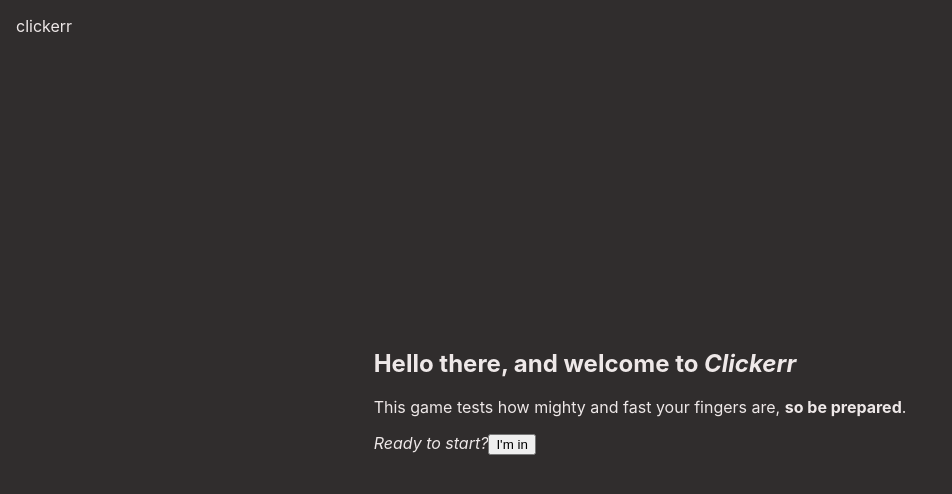
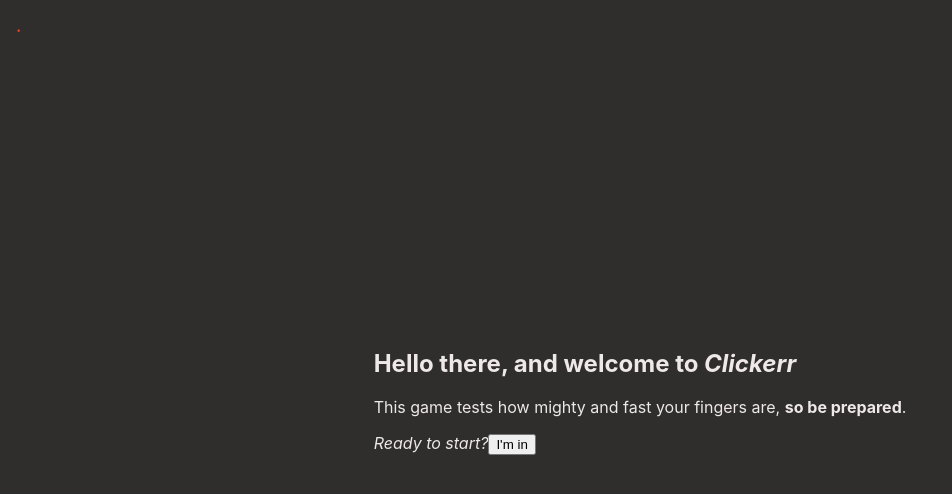
Before and after one commit to oddestdan/ng-01-clickerr, an Angular app: page / in a window 1280 px wide. Shown: the top 494 px of the page, without its empty margins (0-952 px from the left). Built offline with nearby package versions, Linux system fonts and the light colour scheme.

Commit message:
Update header component

```diff
--- a/src/app/header/header.component.html
+++ b/src/app/header/header.component.html
@@ -1,5 +1,3 @@
 <header class="header">
-  <span class="header__title">
-    {{ title }}
-  </span>
+  <span class="header__title">{{ title }} .</span>
 </header>
--- a/src/app/header/header.component.scss
+++ b/src/app/header/header.component.scss
@@ -2,4 +2,9 @@
   position: absolute;
   top: 1rem;
   left: 1rem;
+
+  &__title {
+    font-weight: bold;
+    color: #e64124;
+  }
 }
--- a/src/app/header/header.component.ts
+++ b/src/app/header/header.component.ts
@@ -1,16 +1,12 @@
-import { Component, OnInit } from '@angular/core';
+import { Component, OnInit, Input } from '@angular/core';
 
 @Component({
   selector: 'app-header',
   templateUrl: './header.component.html',
-  styleUrls: ['./header.component.scss']
+  styleUrls: ['./header.component.scss'],
 })
 export class HeaderComponent implements OnInit {
-  title = 'clickerr';
+  @Input() title: string;
 
-  constructor() { }
-
-  ngOnInit(): void {
-  }
-
+  ngOnInit(): void {}
 }
```
